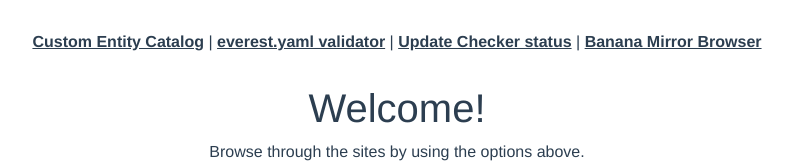
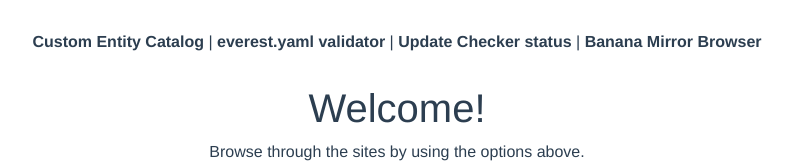
Before and after one commit to max4805/RandomStuffWebsiteJS, a Vue app in the folder front/: page / in a window 1280 px wide. Shown: the top 163 px of the page, without its empty margins (243-1036 px from the left). Built offline with nearby package versions, Linux system fonts and the light colour scheme.

Commit message:
Don't show underline at all times in navbar

```diff
--- a/front/src/App.vue
+++ b/front/src/App.vue
@@ -42,6 +42,11 @@
   a {
     font-weight: bold;
     color: #2c3e50;
+    text-decoration: none;
+
+    &:hover {
+      text-decoration: underline;
+    }
 
     &.router-link-exact-active {
       color: #42b983;
```
